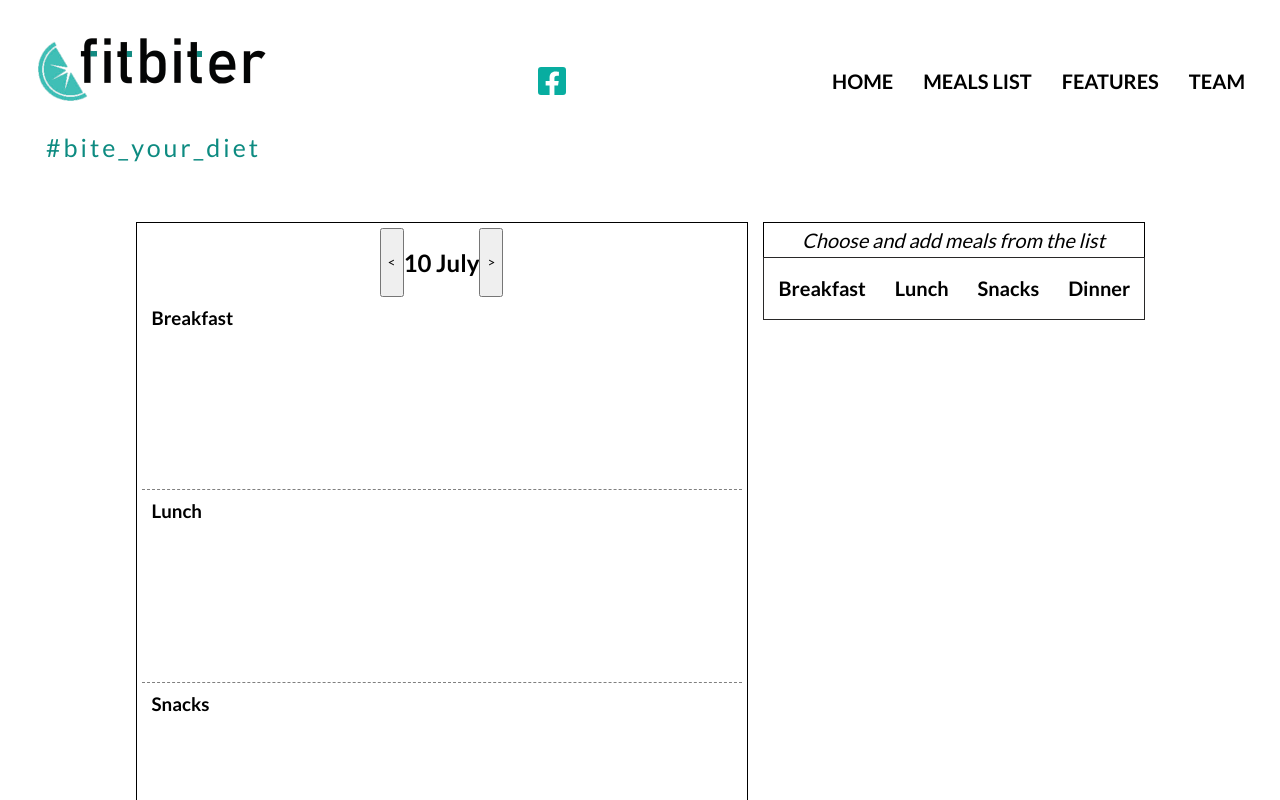
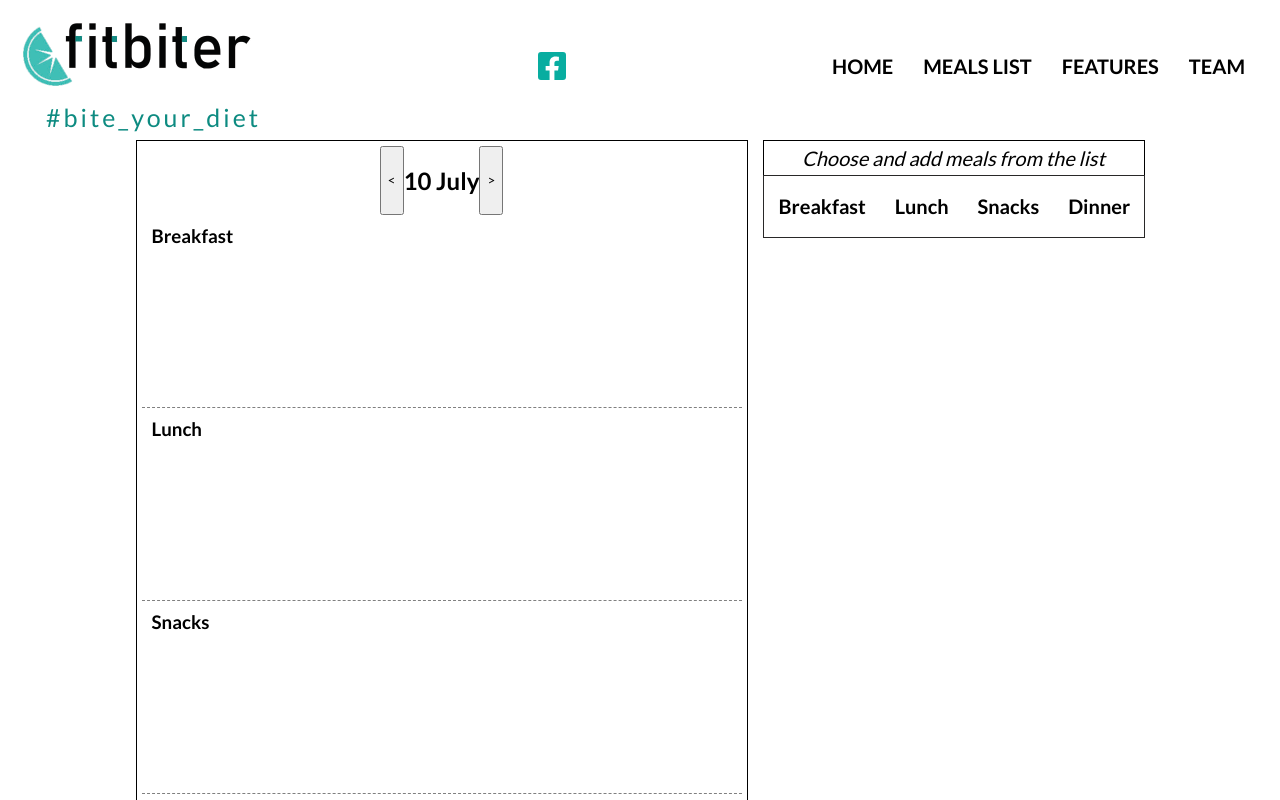
Before and after one commit to infoshareacademy/jfdd12-kawimoka-app, a React (Create React App) app: page / in a window 1280 px wide. Shown: the top 800 px of the page. Built offline with nearby package versions, Linux system fonts and the light colour scheme.

Commit message:
styles added

```diff
--- a/src/Components/Navbar/Navbar.js
+++ b/src/Components/Navbar/Navbar.js
@@ -5,7 +5,7 @@ import { FontAwesomeIcon } from '@fortawesome/react-fontawesome'
 
 export function Navbar(props) {
   return (
-    <header className={s.header}>
+    <header className={s.header} style={{position: "fixed", height: "130px"}}>
       <nav>
         <div>
           <img src={require('../../img/logo.png')} alt='Logo' />
--- a/src/Components/Navbar/Navbar.module.css
+++ b/src/Components/Navbar/Navbar.module.css
@@ -5,13 +5,14 @@
 nav {
   display: flex;
   flex-wrap: wrap;
-  padding-bottom: 50px;
+  padding-bottom: 5px;
+
 }
 
 nav img {
   max-height: 89px;
   max-width: 245px;
-  padding: 20px;
+  padding: 5px;
 }
 .slogan {
   color: #0d8b81;
--- a/src/index.js
+++ b/src/index.js
@@ -21,7 +21,7 @@ const Root = props => {
       <div>
         <Navbar />
       </div>
-      <div>
+      <div style={{marginTop: "140px"}}>
         <Switch>
           <Route exact path='/' component={App} />
           <Route exact path='/mealslist' component={MealsList} />
```
